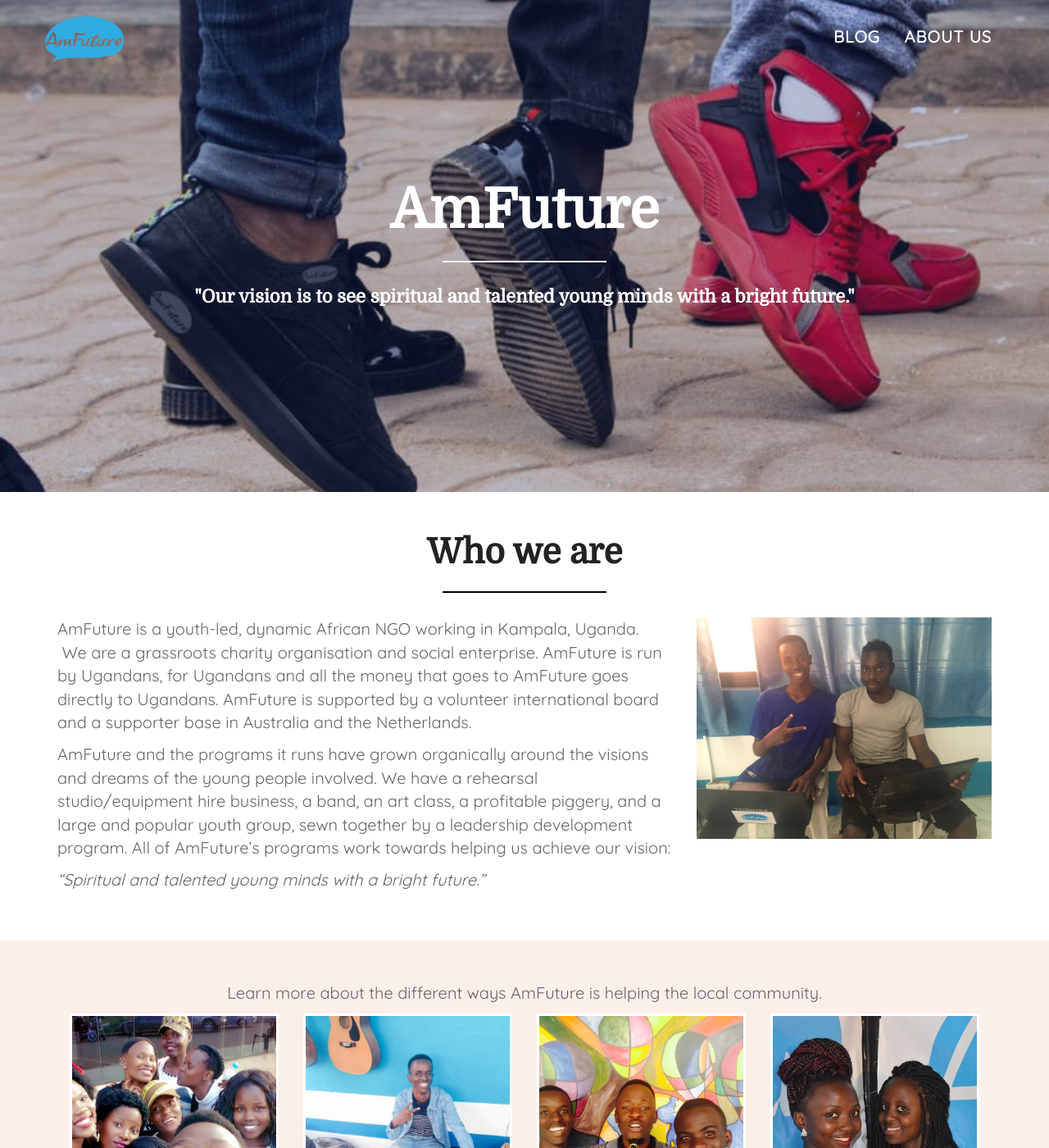
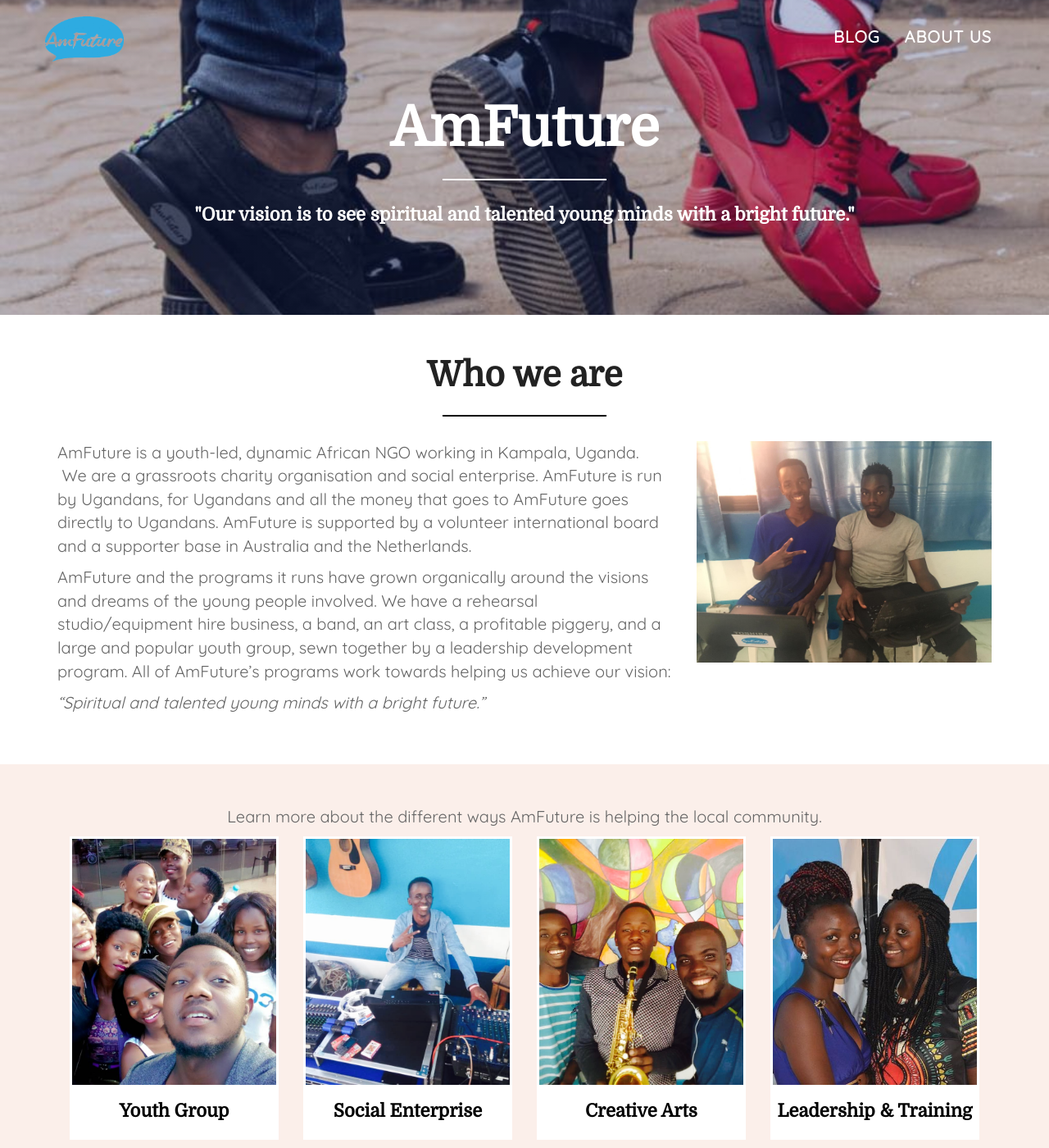
Before and after one commit to tomhamiltonstubber/amfutureug.com, a Jekyll site: the page built from index.html, in a window 1280 px wide and 1400 px high. Shown: the whole window at 82% size. Built offline with Jekyll 4.4.1, drawn with Linux system fonts in a browser that asks for light colours; nearby versions of some CDN libraries.

Commit message:
Smaller header

```diff
--- a/static/css/style.scss
+++ b/static/css/style.scss
@@ -126,9 +126,8 @@
     }
   }
   @media (min-width: 768px) {
-    min-height: 600px;
     .container {
-      padding-top: 200px;
+      padding-top: 100px;
       padding-bottom: 100px;
     }
     .intro-text {
```
